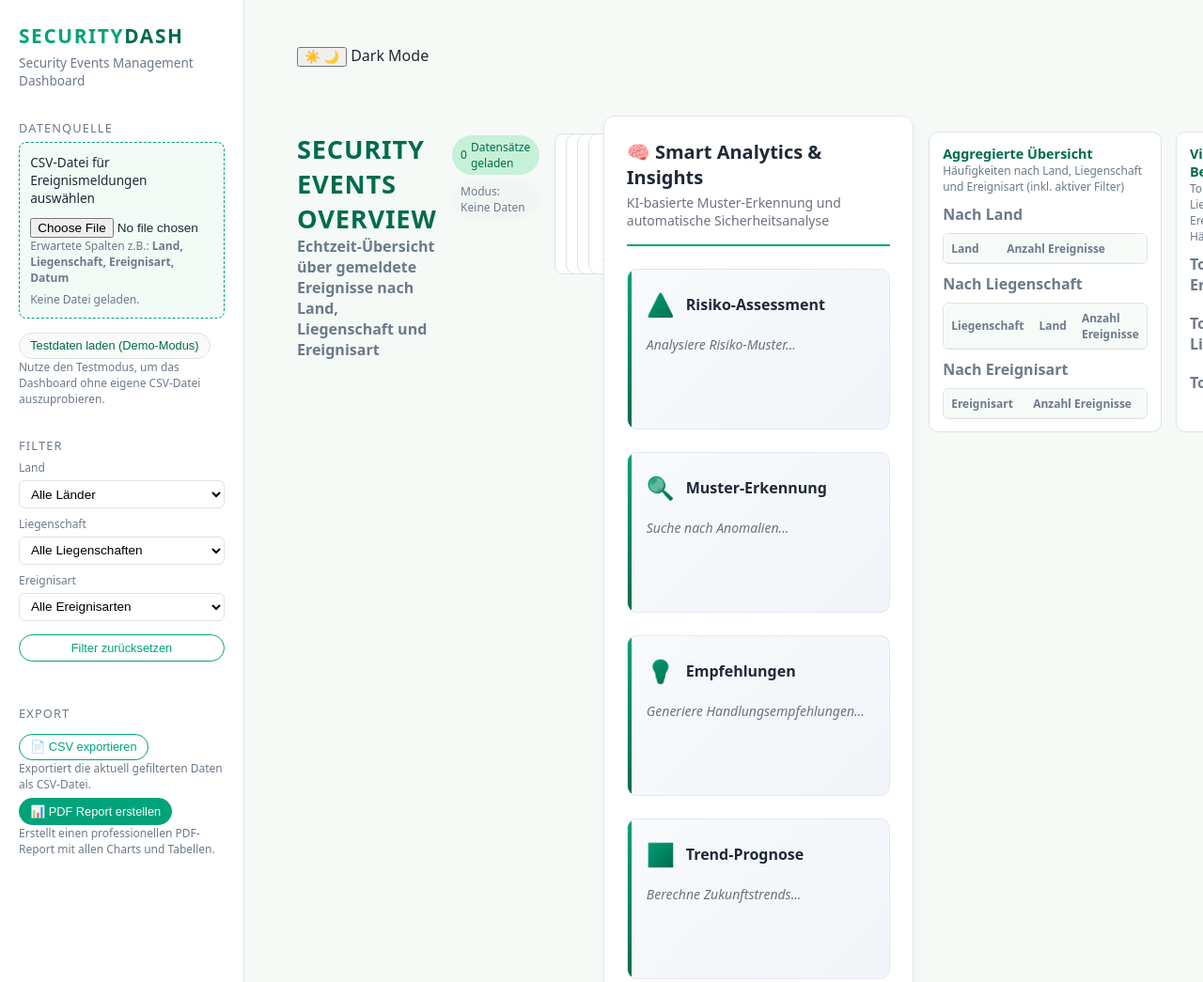
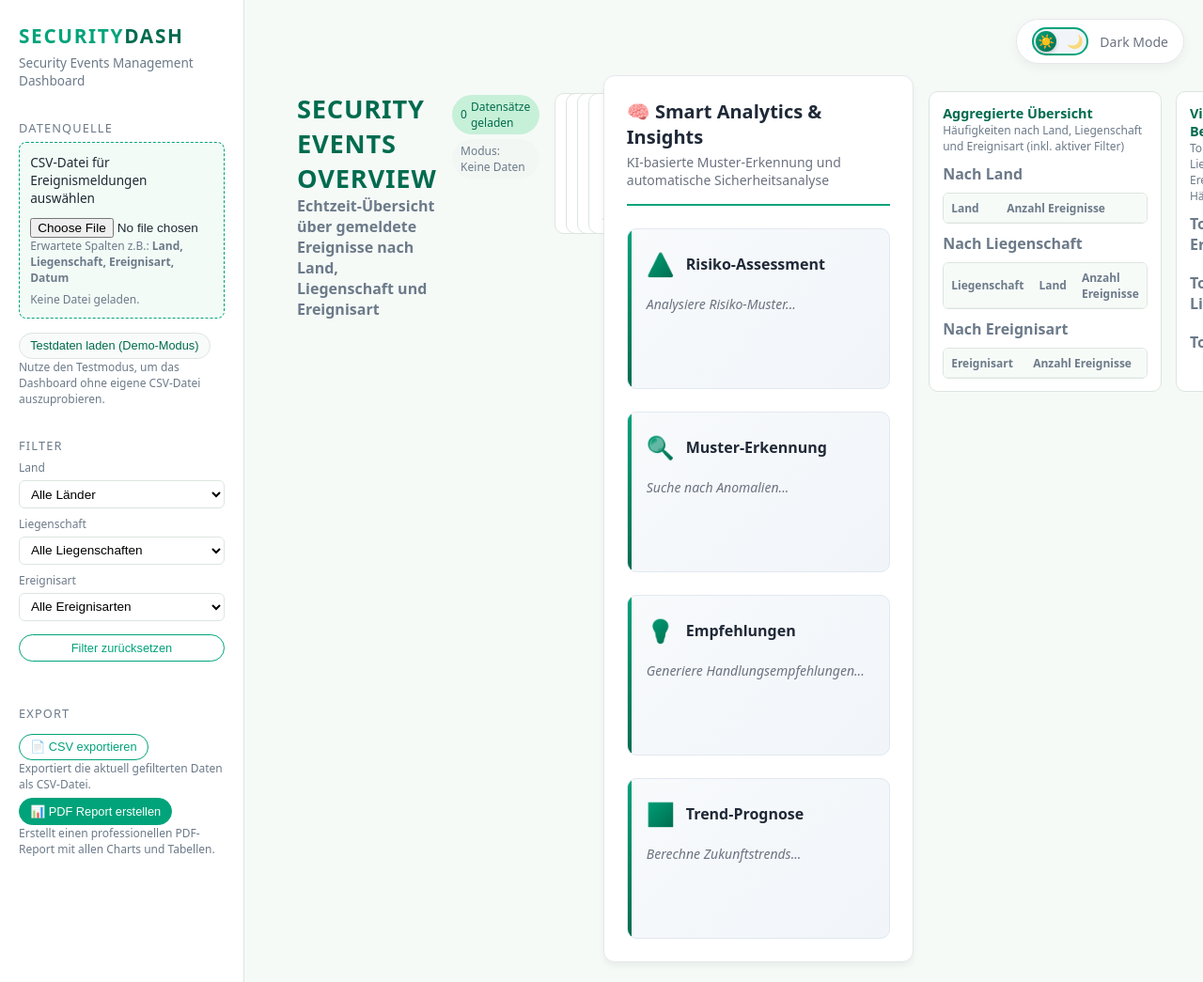
Before and after one commit to BNT266/Coredinate-Dashboard, a website: page index.html in a window 1280 px wide. Shown: the top 1045 px of the page at 94% size. Drawn offline with nearby package versions, Linux system fonts and the light colour scheme.

Commit message:
Update styles.css

```diff
--- a/src/css/styles.css
+++ b/src/css/styles.css
@@ -663,3 +663,108 @@ tbody tr:hover {
         padding: 1rem;
     }
 }
+/* =============================================
+   THEME TOGGLE BUTTON
+   ============================================= */
+
+.theme-toggle-wrapper {
+    position: fixed;
+    top: 20px;
+    right: 20px;
+    display: flex;
+    align-items: center;
+    gap: 0.75rem;
+    z-index: 1000;
+    background: var(--bg-primary);
+    padding: 0.5rem 1rem;
+    border-radius: 25px;
+    box-shadow: 0 4px 12px var(--shadow-color);
+    border: 1px solid var(--border-color);
+}
+
+.theme-toggle {
+    position: relative;
+    width: 60px;
+    height: 30px;
+    background: var(--bg-tertiary);
+    border: 2px solid var(--brand-primary);
+    border-radius: 25px;
+    cursor: pointer;
+    display: flex;
+    align-items: center;
+    justify-content: space-between;
+    padding: 0 4px;
+    transition: all 0.3s ease;
+}
+
+.theme-toggle:hover {
+    box-shadow: 0 0 10px rgba(16, 185, 129, 0.3);
+    transform: scale(1.05);
+}
+
+.theme-icon {
+    font-size: 14px;
+    z-index: 2;
+    opacity: 0.6;
+    transition: opacity 0.3s ease;
+}
+
+.theme-toggle-slider {
+    position: absolute;
+    width: 22px;
+    height: 22px;
+    background: linear-gradient(135deg, var(--brand-primary), var(--brand-secondary));
+    border-radius: 50%;
+    top: 2px;
+    left: 2px;
+    transition: transform 0.3s cubic-bezier(0.4, 0, 0.2, 1);
+    box-shadow: 0 2px 4px rgba(0, 0, 0, 0.2);
+}
+
+.theme-label {
+    font-size: 0.875rem;
+    font-weight: 500;
+    color: var(--text-secondary);
+    user-select: none;
+}
+
+/* Dark Mode Active State */
+[data-theme="dark"] .theme-toggle-slider {
+    transform: translateX(30px);
+}
+
+[data-theme="dark"] .theme-icon.moon {
+    opacity: 1;
+}
+
+[data-theme="light"] .theme-icon.sun,
+:root .theme-icon.sun {
+    opacity: 1;
+}
+
+/* Mobile Responsive */
+@media (max-width: 768px) {
+    .theme-toggle-wrapper {
+        top: 10px;
+        right: 10px;
+        padding: 0.375rem 0.75rem;
+    }
+
+    .theme-toggle {
+        width: 50px;
+        height: 25px;
+    }
+
+    .theme-toggle-slider {
+        width: 19px;
+        height: 19px;
+    }
+
+    [data-theme="dark"] .theme-toggle-slider {
+        transform: translateX(25px);
+    }
+
+    .theme-label {
+        font-size: 0.75rem;
+    }
+}
```
